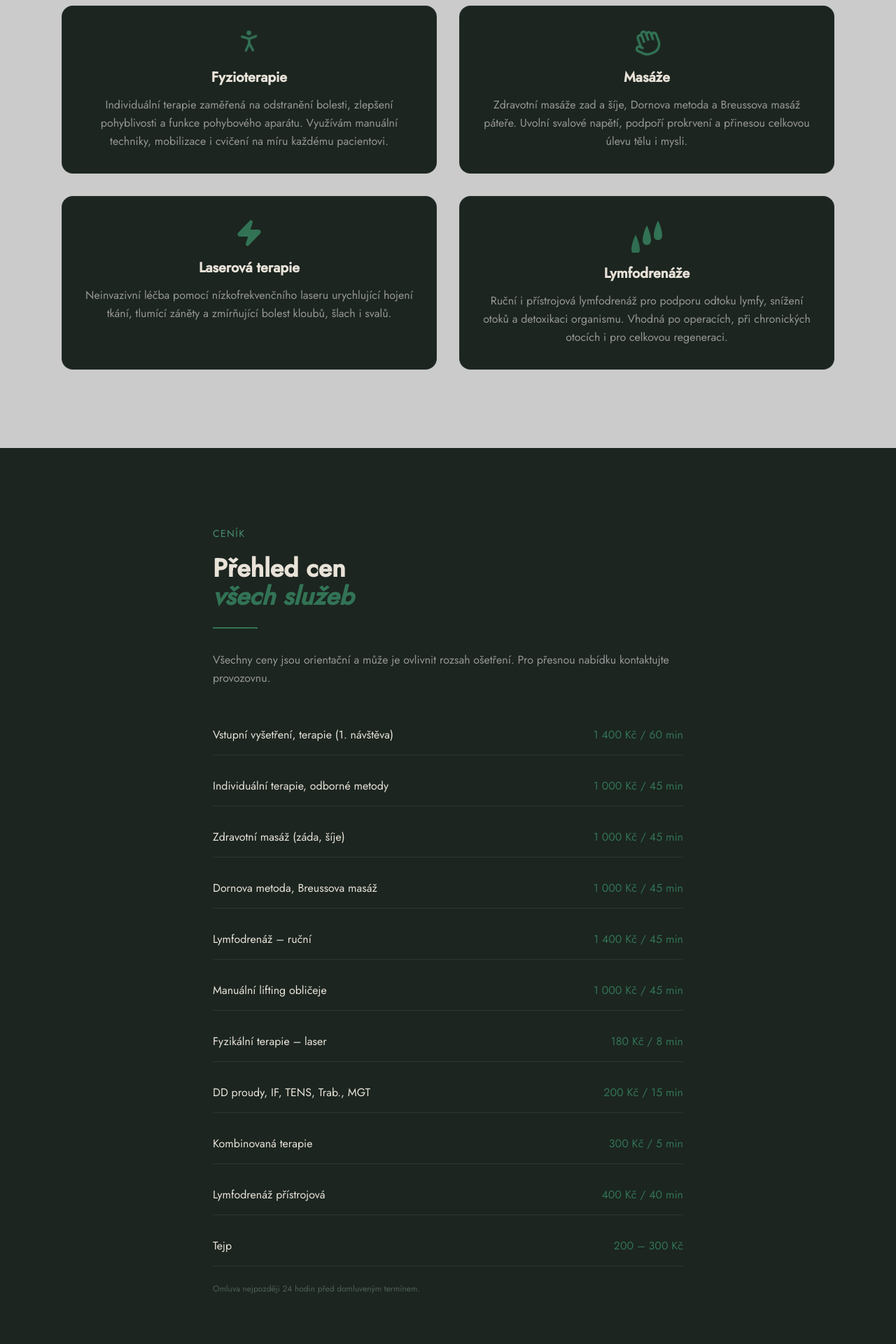
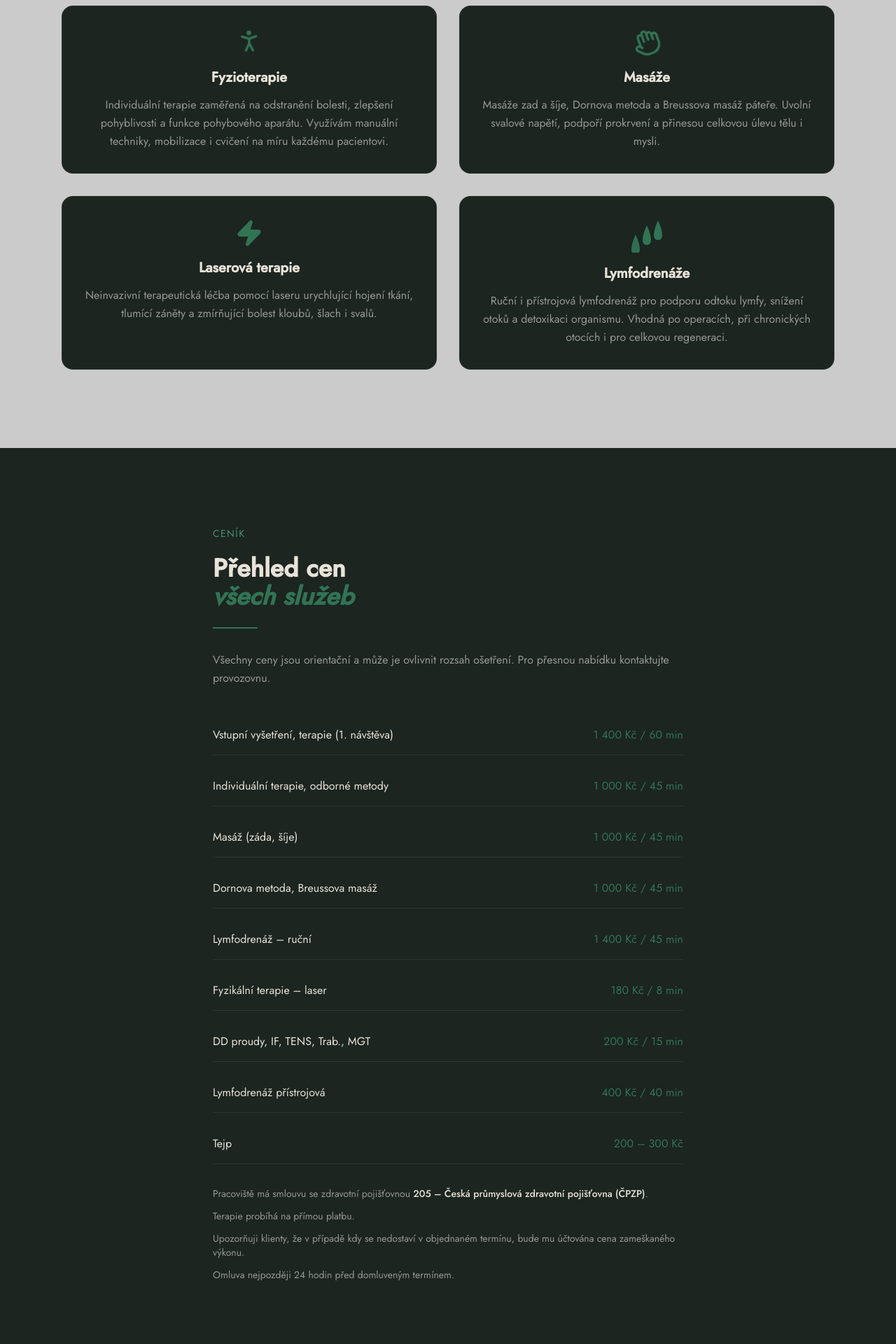
Before and after one commit to fondly-cz/fyziokozakova.cz, a Vue app: page / in a window 1280 px wide. Shown: the part 1660-3580 px from the top of the page at 70% size. Built offline with nearby package versions, Linux system fonts and the light colour scheme.

Commit message:
first feedback changes

```diff
--- a/src/App.vue
+++ b/src/App.vue
@@ -66,7 +66,7 @@
               <Hand class="w-10 h-10 text-sage mb-4 animate-massage" />
               <h3 class="text-xl font-semibold text-text-main mb-3">Masáže</h3>
               <p class="text-text-muted leading-relaxed">
-                Zdravotní masáže zad a šíje, Dornova metoda a Breussova masáž páteře.
+                Masáže zad a šíje, Dornova metoda a Breussova masáž páteře.
                 Uvolní svalové napětí, podpoří prokrvení a přinesou celkovou úlevu tělu i mysli.
               </p>
             </div>
@@ -76,7 +76,7 @@
               </div>
               <h3 class="text-xl font-semibold text-text-main mb-3">Laserová terapie</h3>
               <p class="text-text-muted leading-relaxed">
-                Neinvazivní léčba pomocí nízkofrekvenčního laseru urychlující hojení tkání, tlumící záněty
+                Neinvazivní terapeutická léčba pomocí laseru urychlující hojení tkání, tlumící záněty
                 a zmírňující bolest kloubů, šlach i svalů.
               </p>
             </div>
@@ -120,7 +120,7 @@
                 <span class="text-sage whitespace-nowrap">1 000 Kč / 45 min</span>
               </div>
               <div class="reveal flex justify-between items-center py-4 border-b border-[rgba(250,250,250,0.08)]" style="transition-delay:100ms">
-                <span class="text-text-main">Zdravotní masáž (záda, šíje)</span>
+                <span class="text-text-main">Masáž (záda, šíje)</span>
                 <span class="text-sage whitespace-nowrap">1 000 Kč / 45 min</span>
               </div>
               <div class="reveal flex justify-between items-center py-4 border-b border-[rgba(250,250,250,0.08)]" style="transition-delay:150ms">
@@ -131,10 +131,6 @@
                 <span class="text-text-main">Lymfodrenáž – ruční</span>
                 <span class="text-sage whitespace-nowrap">1 400 Kč / 45 min</span>
               </div>
-              <div class="reveal flex justify-between items-center py-4 border-b border-[rgba(250,250,250,0.08)]" style="transition-delay:250ms">
-                <span class="text-text-main">Manuální lifting obličeje</span>
-                <span class="text-sage whitespace-nowrap">1 000 Kč / 45 min</span>
-              </div>
               <div class="reveal flex justify-between items-center py-4 border-b border-[rgba(250,250,250,0.08)]" style="transition-delay:300ms">
                 <span class="text-text-main">Fyzikální terapie – laser</span>
                 <span class="text-sage whitespace-nowrap">180 Kč / 8 min</span>
@@ -142,10 +138,6 @@
               <div class="reveal flex justify-between items-center py-4 border-b border-[rgba(250,250,250,0.08)]" style="transition-delay:350ms">
                 <span class="text-text-main">DD proudy, IF, TENS, Trab., MGT</span>
                 <span class="text-sage whitespace-nowrap">200 Kč / 15 min</span>
-              </div>
-              <div class="reveal flex justify-between items-center py-4 border-b border-[rgba(250,250,250,0.08)]" style="transition-delay:400ms">
-                <span class="text-text-main">Kombinovaná terapie</span>
-                <span class="text-sage whitespace-nowrap">300 Kč / 5 min</span>
               </div>
               <div class="reveal flex justify-between items-center py-4 border-b border-[rgba(250,250,250,0.08)]" style="transition-delay:450ms">
                 <span class="text-text-main">Lymfodrenáž přístrojová</span>
@@ -156,7 +148,13 @@
                 <span class="text-sage whitespace-nowrap">200 – 300 Kč</span>
               </div>
             </div>
-            <p class="mt-6 text-xs text-text-dim">Omluva nejpozději 24 hodin před domluveným termínem.</p>
+            <div class="mt-8 space-y-3 text-sm text-text-muted">
+              <p>Pracoviště má smlouvu se zdravotní pojišťovnou <strong class="text-text-main font-medium">205 – Česká průmyslová zdravotní pojišťovna (ČPZP)</strong>.</p>
+              <p>Terapie probíhá na přímou platbu.</p>
+              <p>Upozorňuji klienty, že v případě kdy se nedostaví v objednaném termínu, bude mu účtována cena zameškaného výkonu.</p>
+              <p>Omluva nejpozději 24 hodin před domluveným termínem.</p>
+            </div>
+
           </div>
         </div>
       </section>
```
